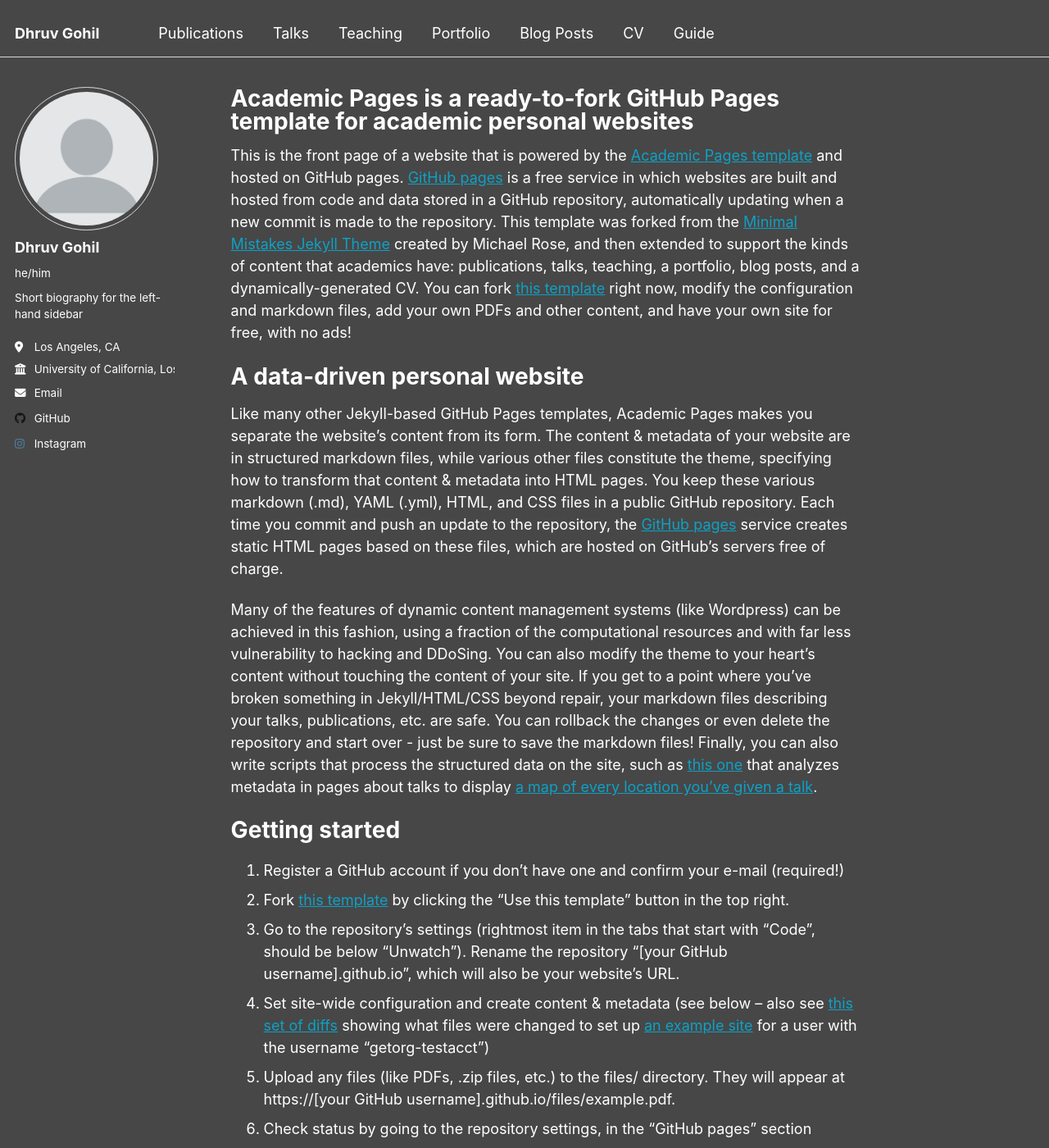
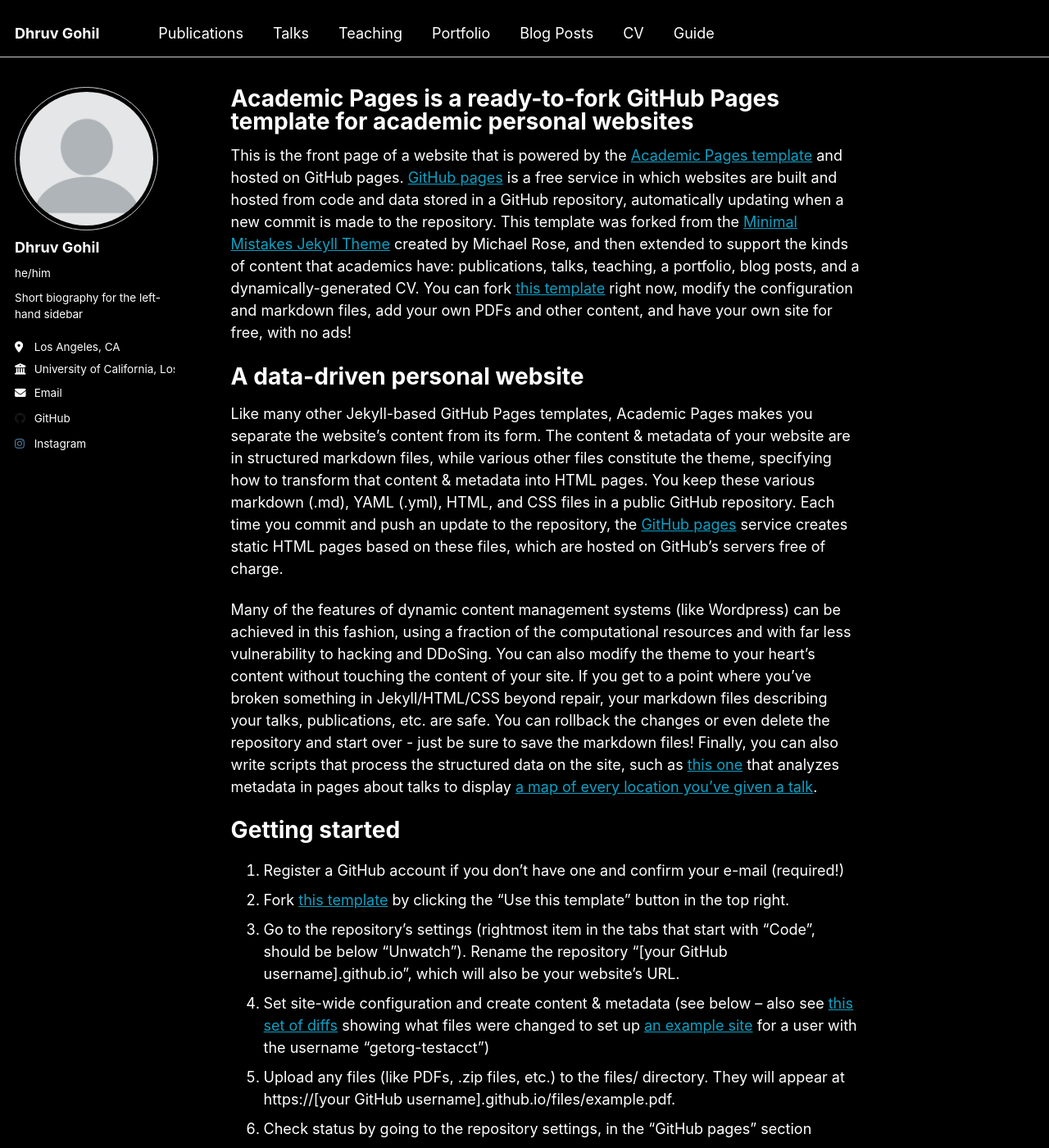
Before and after one commit to dhruv-gohil/dhruv-gohil.github.io, a Jekyll site: the page built from _pages/about.md, in a window 1280 px wide and 1400 px high. Shown: the whole window at 82% size. Built offline with Jekyll 4.4.1, drawn with Linux system fonts in a browser that asks for light colours.

Commit message:
Update _dark.scss

```diff
--- a/_sass/theme/_dark.scss
+++ b/_sass/theme/_dark.scss
@@ -8,7 +8,7 @@ $dark-gray                  : mix(#000, $gray, 40%);
 $darker-gray                : mix(#000, $gray, 60%);
 $light-gray                 : mix(#fff, $gray, 50%);
 
-$background                 : #474747;
+$background                 : #000000;  // Set to true black background
 $background-light           : mix(#fff, $background, 80%);
 $background-lighter         : mix(#fff, $background, 90%);
 $text                       : #ffffff;
```
